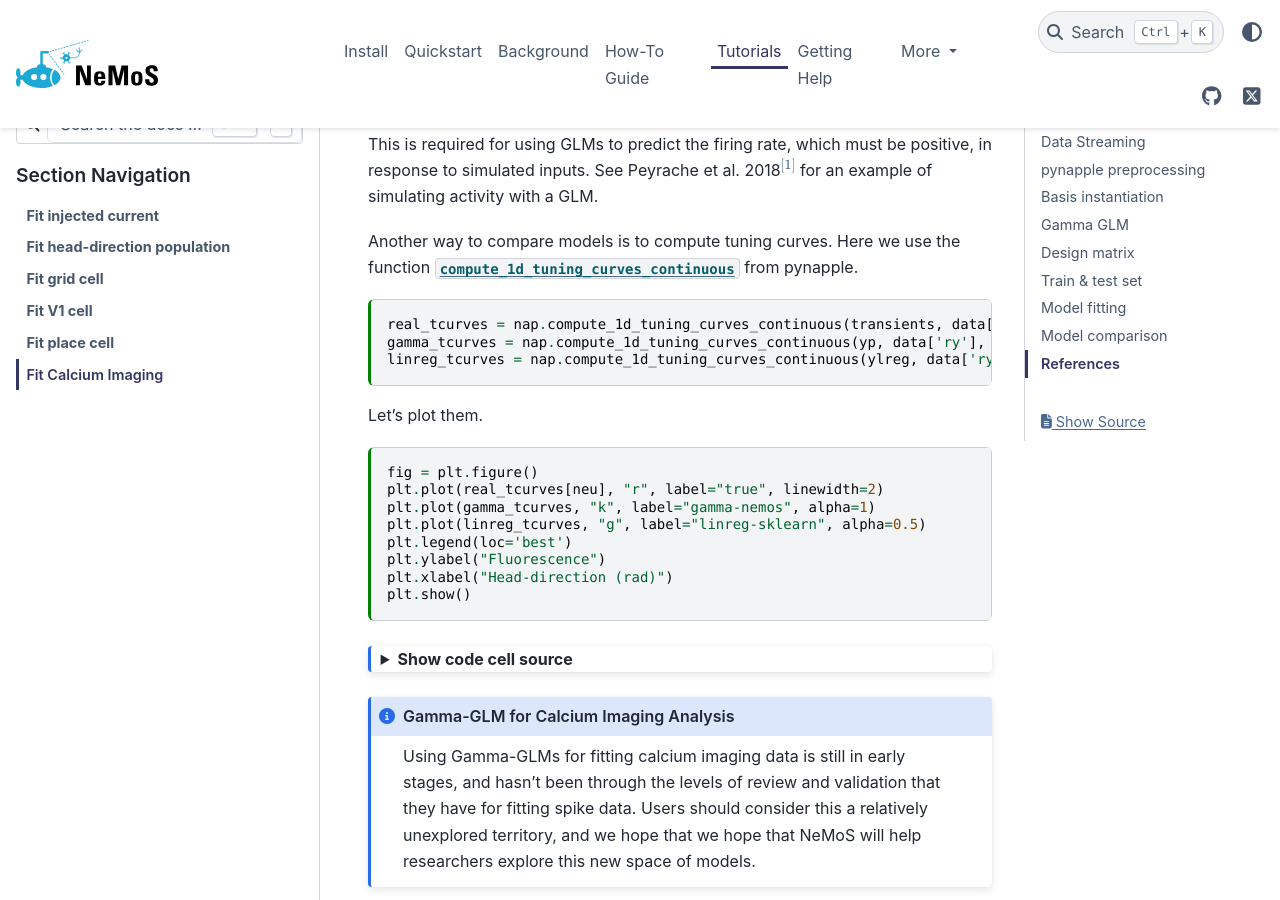
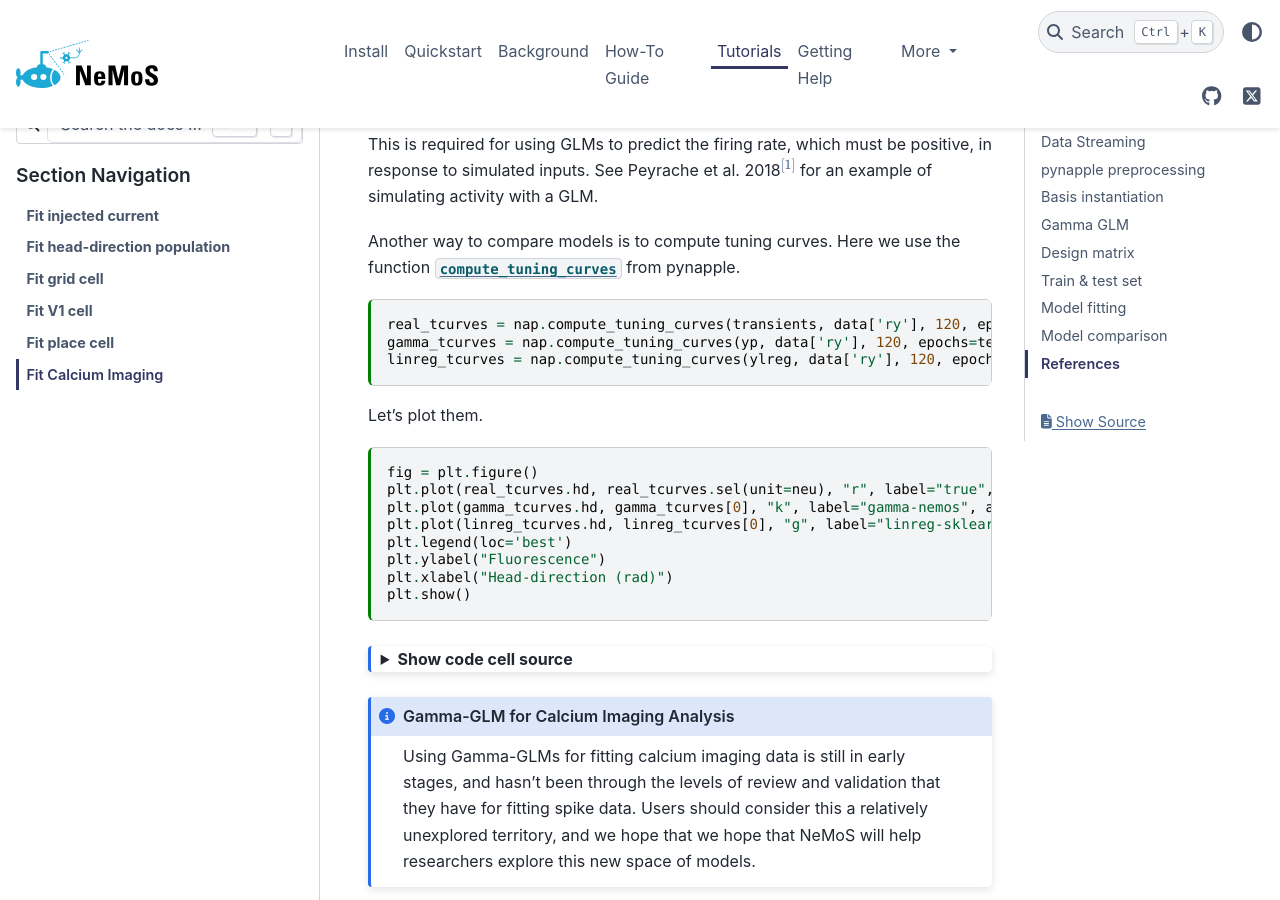
Before and after one commit to flatironinstitute/nemos, a Sphinx documentation site: the page built from docs/tutorials/plot_06_calcium_imaging.md, in a window 1280 px wide and 900 px high, scrolled down 6323 px. Built offline with Sphinx 7.4.7 and the PyData theme 0.15.4, drawn with Linux system fonts in a browser that asks for light colours; some of the changed text lies outside the part shown.

Commit message:
fixed tun

````diff
--- a/docs/tutorials/plot_06_calcium_imaging.md
+++ b/docs/tutorials/plot_06_calcium_imaging.md
@@ -122,18 +122,18 @@
 Here `data['ry']` is a [`Tsd`](https://pynapple.org/generated/pynapple.Tsd.html) that contains the angular head-direction of the animal between 0 and 2$\pi$.
 
 ```{code-cell} ipython3
-tcurves = nap.compute_1d_tuning_curves_continuous(transients, data['ry'], 120)
+tcurves = nap.compute_tuning_curves(transients, data['ry'], 120, feature_names=["angles"])
 ```
 
 The function returns a pandas DataFrame. Let's plot the tuning curves for neurons 4 and 35.
 
 ```{code-cell} ipython3
 fig, ax = plt.subplots(1, 2, figsize=(12, 4))
-ax[0].plot(tcurves.iloc[:, 4])
+ax[0].plot(tcurves.angles, tcurves[4])
 ax[0].set_xlabel("Angle (rad)")
 ax[0].set_ylabel("Firing rate (Hz)")
 ax[0].set_title("Trace 4")
-ax[1].plot(tcurves.iloc[:, 35])
+ax[1].plot(tcurves.angles, tcurves[35])
 ax[1].set_xlabel("Angle (rad)")
 ax[1].set_title("Trace 35")
 plt.tight_layout()
@@ -316,21 +316,21 @@
 While there is some variability in the fit for both models, one advantage of the gamma distribution is clear: the nonnegativity constraint is followed with the data.
  This is required for using GLMs to predict the firing rate, which must be positive, in response to simulated inputs. See Peyrache et al. 2018[$^{[1]}$](#ref-1) for an example of simulating activity with a GLM.
 
-Another way to compare models is to compute tuning curves. Here we use the function [`compute_1d_tuning_curves_continuous`](https://pynapple.org/generated/pynapple.process.tuning_curves.html#pynapple.process.tuning_curves.compute_1d_tuning_curves_continuous) from pynapple.
+Another way to compare models is to compute tuning curves. Here we use the function [`compute_tuning_curves`](https://pynapple.org/generated/pynapple.process.tuning_curves.html#pynapple.process.tuning_curves.compute_tuning_curves) from pynapple.
 
 ```{code-cell} ipython3
-real_tcurves = nap.compute_1d_tuning_curves_continuous(transients, data['ry'], 120, ep=test_ep)
-gamma_tcurves = nap.compute_1d_tuning_curves_continuous(yp, data['ry'], 120, ep=test_ep)
-linreg_tcurves = nap.compute_1d_tuning_curves_continuous(ylreg, data['ry'], 120, ep=test_ep)
+real_tcurves = nap.compute_tuning_curves(transients, data['ry'], 120, epochs=test_ep, feature_names=["hd"])
+gamma_tcurves = nap.compute_tuning_curves(yp, data['ry'], 120, epochs=test_ep, feature_names=["hd"])
+linreg_tcurves = nap.compute_tuning_curves(ylreg, data['ry'], 120, epochs=test_ep, feature_names=["hd"])
 ```
 
 Let's plot them.
 
 ```{code-cell} ipython3
 fig = plt.figure()
-plt.plot(real_tcurves[neu], "r", label="true", linewidth=2)
-plt.plot(gamma_tcurves, "k", label="gamma-nemos", alpha=1)
-plt.plot(linreg_tcurves, "g", label="linreg-sklearn", alpha=0.5)
+plt.plot(real_tcurves.hd, real_tcurves.sel(unit=neu), "r", label="true", linewidth=2)
+plt.plot(gamma_tcurves.hd, gamma_tcurves[0], "k", label="gamma-nemos", alpha=1)
+plt.plot(linreg_tcurves.hd, linreg_tcurves[0], "g", label="linreg-sklearn", alpha=0.5)
 plt.legend(loc='best')
 plt.ylabel("Fluorescence")
 plt.xlabel("Head-direction (rad)")
````
Also changed, not shown: other parts of docs/tutorials/plot_06_calcium_imaging.md (+3 -3 lines).
